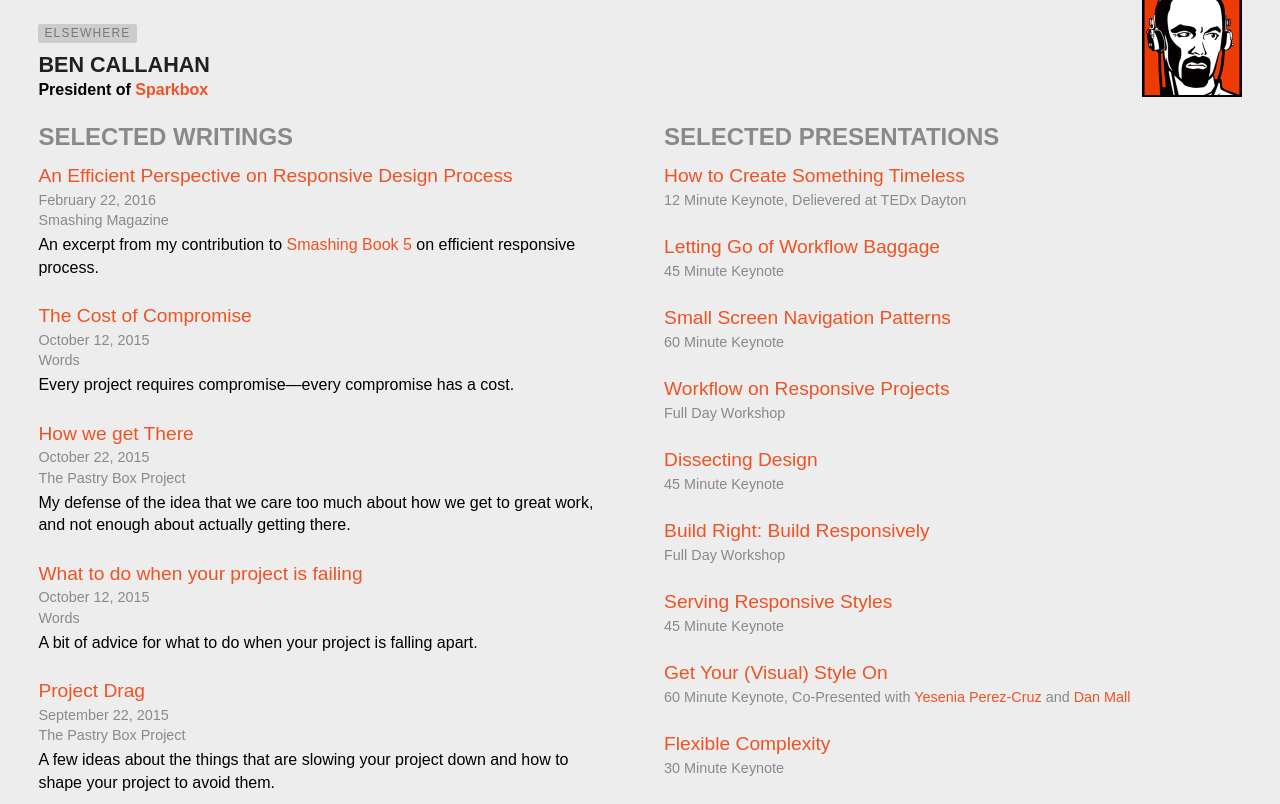
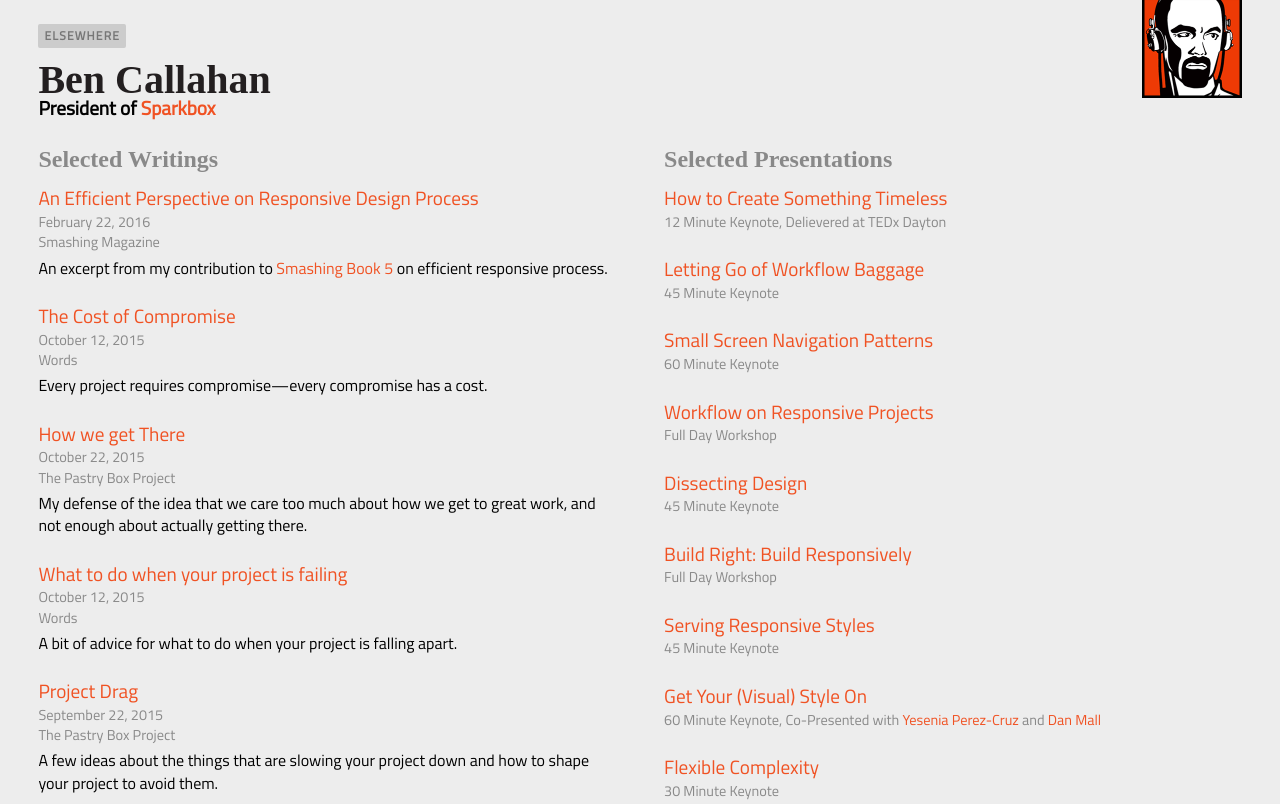
Before and after one commit to bencallahan/bencallahan.github.io, a plain HTML site: page index.html in a window 1280 px wide. Shown: the top 804 px of the page. Drawn offline with nearby package versions, Linux system fonts and the light colour scheme; a web font is replaced by a local one.

Commit message:
clean styles, revise fonts

```diff
--- a/index.html
+++ b/index.html
@@ -9,10 +9,8 @@
   <meta name="description" content="Ben Callahan is President of Sparkbox, Founder of the Build Right workshop series, and an author and speaker with a focus on building more flexible teams capable of building a more flexible Web.">
   <meta name="viewport" content="width=device-width,initial-scale=1.0">
 
-  <script type="text/javascript" src="//use.typekit.net/pho5fwf.js"></script>
-  <script type="text/javascript">try{Typekit.load();}catch(e){}</script>
-
-
+  <link href='https://fonts.googleapis.com/css?family=Slabo+13px' rel='stylesheet' type='text/css'>
+  <link href='https://fonts.googleapis.com/css?family=Titillium+Web' rel='stylesheet' type='text/css'>
 
   <!--[if (gte IE 9) | (IEMobile)]><!-->
     <link href="c/mq.css" rel="stylesheet">
@@ -93,7 +91,6 @@
       </ol>
 
 
-      <!-- <h3>A Few Previous Engagements</h3> -->
       <h3>Selected Engagements</h3>
       <ol class="past">
 
@@ -223,14 +220,6 @@
         <b class="additional">Austin, Texas</b>
       </li>
 
-<!--
-      <li>
-        <a class="drill-down" href="http://www.meetup.com/dayton-web-developers/events/164353852/">Dayton Web Developer Meetup</a>
-        <time datetime="2014-03-05">March 5, 2014 @ 6:00 PM</time>
-        <b class="additional"><a href="https://www.google.com/maps/place/7725+Paragon+Rd/@39.631545,-84.181724,17z/data=!3m1!4b1!4m2!3m1!1s0x88408f2a3f837ba3:0xfc0f1df1d0be753?hl=en">Crown Partners in Dayton, Ohio</a></b>
-      </li>
--->
-
       <li>
         <a class="drill-down" href="http://artifactconf.com">Artifact Conference</a>
         <time datetime="2013-11-04">November 4-6, 2013</time>
@@ -285,34 +274,11 @@
         <b class="additional">Columbia, South Carolina</b>
       </li>
 
-<!--
-      <li>
-        <a class="drill-down" href="http://rwdsummit.com/">RWD Summit</a>
-        <time datetime="2013-04-16">April 16-18, 2013</time>
-        <b class="additional">Online via Environments for Humans</b>
-      </li>
-
-
-      <li>
-        <a class="drill-down" href="http://thinkresponsively.eventbrite.com/">Think Responsively</a>
-        <time datetime="2013-04-09">April 9, 2013, 9:00am to 10:30am CDT</time>
-        <b class="additional">Online via Environments for Humans</b>
-      </li>
--->
-
       <li>
         <a class="drill-down" href="http://2013.incontrolconference.com/">In Control 2013</a>
         <time datetime="2013-02-17">February 17-19, 2013</time>
         <b class="additional">Orlando, Florida</b>
       </li>
-
-<!--
-      <li>
-        <a class="drill-down" href="http://codemash.org/">CodeMash 2013</a>
-        <time datetime="2013-01-08">January 8-11, 2013</time>
-        <b class="additional">Sandusky, Ohio</b>
-      </li>
--->
 
       <li>
         <a class="drill-down" href="http://incontrolconference.com/">In Control 2012</a>
@@ -400,13 +366,6 @@
         <p class="summary">A few thoughts around managing the many roles we are asked to play.</p>
       </li>
 
-      <!-- <li>
-        <a class="drill-down" href="https://the-pastry-box-project.net/ben-callahan/2015-april-26">Ping Volley Pong Ball</a>
-        <time datetime="2015-04-26">April 26, 2015</time>
-        <b class="additional">The Pastry Box Project</b>
-        <p class="summary">Allow people ownership of your idea and you’ll be amazed at what happens.</p>
-      </li> -->
-
       <li>
         <a class="drill-down" href="https://the-pastry-box-project.net/ben-callahan/2015-march-22">How to Get Smarter</a>
         <time datetime="2015-03-22">March 22, 2015</time>
@@ -421,26 +380,12 @@
         <p class="summary">Some thoughts on earning your heat and learning from the past.</p>
       </li>
 
-      <!-- <li>
-        <a class="drill-down" href="https://the-pastry-box-project.net/ben-callahan/2015-january-22">On Scrappiness</a>
-        <time datetime="2015-01-22">January 22, 2015</time>
-        <b class="additional">The Pastry Box Project</b>
-        <p class="summary">My perspective on the current state of web education.</p>
-      </li> -->
-
       <li>
         <a class="drill-down" href="http://webstandardssherpa.com/reviews/facilitating-collaboration/">Facilitating Collaboration</a>
         <time datetime="2014-11-11">November 11, 2014</time>
         <b class="additional">Web Standards Sherpa</b>
         <p class="summary">A walk-through of some things we&rsquo;ve learned trying to foster an environment where our team can collaborate.</p>
       </li>
-
-      <!-- <li>
-        <a class="drill-down" href="http://www.seesparkbox.com/foundry/the_sum_of_the_parts">The Sum of the Parts</a>
-        <time datetime="2013-12-12">December 12, 2013</time>
-        <b class="additional">The Sparkbox Foundry</b>
-        <p class="summary">A reminder that, despite the need for us to build systems rather than pages, our users will still experience them as pages. We must consider the whole as we build the parts.</p>
-      </li> -->
 
       <li>
         <a class="drill-down" href="http://seesparkbox.com/foundry/dissecting_design">Dissecting Design</a>
@@ -470,40 +415,19 @@
         <p class="summary">A tutorial on how to use responsive techniques on older sites.</p>
       </li>
 
-<!--
-       <li>
-        <a class="drill-down" href="http://seesparkbox.com/foundry/how_should_we_write_media_queries">How Should We Write Media Queries</a>
-        <time datetime="2012-10-25">October 25, 2012</time>
-        <b class="additional">The Sparkbox Foundry</b>
-        <p class="summary">After some additional experimentation, <a href="http://twitter.com/elefontpress">Matt</a> and I put our thoughts down on best practices for writing media queries. There is still a lot of testing to do, but I think we&rsquo;re moving in the right direction.</p>
-      </li>
--->
       <li>
         <a class="drill-down" href="http://seesparkbox.com/foundry/cross_width_consistency">Cross-Width Consistency</a>
         <time datetime="2012-10-05">October 5, 2012</time>
         <b class="additional">The Sparkbox Foundry</b>
         <p class="summary">Are off-canvas layouts a shiny new tool ripe for abuse? Just posing a quick question for us to consider.</p>
       </li>
+
       <li>
         <a class="drill-down" href="http://seesparkbox.com/foundry/the_responsive_dip">The Responsive Dip</a>
         <time datetime="2012-06-19">June 19, 2012</time>
         <b class="additional">The Sparkbox Foundry</b>
         <p class="summary">An explanation of my 30,000 foot view of our industry&rsquo;s current state as it relates to responsive web design.</p>
       </li>
-      <!-- <li>
-        <a class="drill-down" href="http://mobile.smashingmagazine.com/2011/09/26/content-prototyping-in-responsive-web-design/">Content Prototyping In Responsive Web Design</a>
-        <time datetime="2011-09-26">September 26, 2011</time>
-        <b class="additional">Smashing Magazine</b>
-        <p class="summary">For centuries, we have shaped our layouts and typefaces according to the meaning of the content we&rsquo;re presenting. While this has traditionally been done on fixed-width paper canvases, we need to embrace the fact that the web is not fixed width. Content prototypes give us an opportunity see our content in its real habitat&mdash;the web&mdash;sooner.</p>
-      </li> -->
-<!--
-       <li>
-        <a class="drill-down" href="http://seesparkbox.com/foundry/you_say_responsive_i_say_adaptive">You Say Responsive, I Say Adaptive</a>
-        <time datetime="2011-07-19">July 19, 2011</time>
-        <b class="additional">The Sparkbox Foundry</b>
-        <p class="summary">Web designers and developers are always willing to scrap over terms like "responsive" and "adaptive." It&rsquo;s really the concepts behind these words that are important.</p>
-      </li>
--->
       </ol>
     </div>
 
--- a/scss/_mixins.scss
+++ b/scss/_mixins.scss
@@ -5,3 +5,11 @@
     font-family: "museo-sans";
   }
 }
+
+@mixin my-headings {
+  font-family: 'Slabo 13px', serif;
+}
+
+@mixin my-body {
+  font-family: 'Titillium Web', sans-serif;
+}
--- a/scss/_styles.scss
+++ b/scss/_styles.scss
@@ -64,28 +64,23 @@ a {
 
 
 h1.major {
-  @include my-museo;
+  @include my-headings;
 
-  font-size: 1.35em;
-  font-weight: 900;
-  text-transform: uppercase;
-  color: $almost-black;//$primary-color;
+  font-size: 1.75em;
+  color: $almost-black;
   margin: 0;
   padding: 2.4em 0 0 0;
 
   .no-js & {
     padding-top: .5em;
-    font-size: 2em;
   }
 
-  .wf-active & {
-    font-size: 1.35em;
 
-    @include sb-media(36em) {
-      font-size: 2em;
-      padding-top: 1.6em;
-    }
+  @include sb-media(36em) {
+    font-size: 2.5em;
+    padding-top: 1.4em;
   }
+
 
   .backgroundsize /* .smallish */ & {
     padding-right: 100px;
@@ -99,19 +94,23 @@ h1.major {
 
 
 h2 {
-  @include my-museo;
-  font-weight: 700;
+  @include my-headings;
   padding: 1em 0 .5em 0;
   margin: 0;
-
-  text-transform: uppercase;
   color: $secondary-color;
 
   clear: left;
 }
 
 h4.sub-title {
-  margin: -1em 0 0;
+  @include my-body;
+  margin: -.5em 0 0;
+  font-size: 1em;
+
+  @include sb-media(36em) {
+    margin-top: -.5em;
+    font-size: 1.2em;
+  }
 }
 
 .group {
@@ -132,7 +131,7 @@ h4.sub-title {
     margin: 0;
 
     a, time, b, p {
-      @include my-museo;
+      @include my-body;
       font-weight: 300;
       font-weight: 300;
       line-height: 1.4em;
@@ -161,7 +160,7 @@ h4.sub-title {
   }
 
   h3 {
-    @include my-museo;
+    @include my-headings;
     color: $secondary-color;
     padding: 1em 0 .5em 0;
     margin: 0;
@@ -183,7 +182,6 @@ ol.past li {
     clear: left;
 
     &:nth-child(2n) {
-      // float: right;
       clear: none;
       margin-right: 0;
     }
@@ -201,7 +199,6 @@ ol.past li {
     clear: left;
 
     &:nth-child(2n) {
-      // float: right;
       clear: none;
       margin-right: 0;
     }
@@ -211,7 +208,7 @@ ol.past li {
 
 aside {
   .aka {
-    font-weight: normal;
+    @include my-body;
     text-transform: uppercase;
     font-size: .75em;
     letter-spacing: .1em;
@@ -261,7 +258,7 @@ aside {
     }
 
     list-style: none;
-    margin: .75em 0 0 .5em;
+    margin: .25em 0 0 0;
     padding: 0;
 
     @include sb-media(90em) {
@@ -270,19 +267,19 @@ aside {
 
     li {
       width: 33%;
-      /*height: 2em;*/
       float: left;
       text-align: center;
-      margin: 0;//.6em 0 0 0;
+      margin: 0;
       padding: 0;
     }
 
     a {
+      @include my-body;
       display: block;
       color: #999;
       font-size: .8em;
       padding: .75em;
-      margin: 0;//.5em;
+      margin: 0;
 
       .js &:hover {
         color: #fff;
```
Also changed, not shown: c/mq.css, c/no-mq.css.
